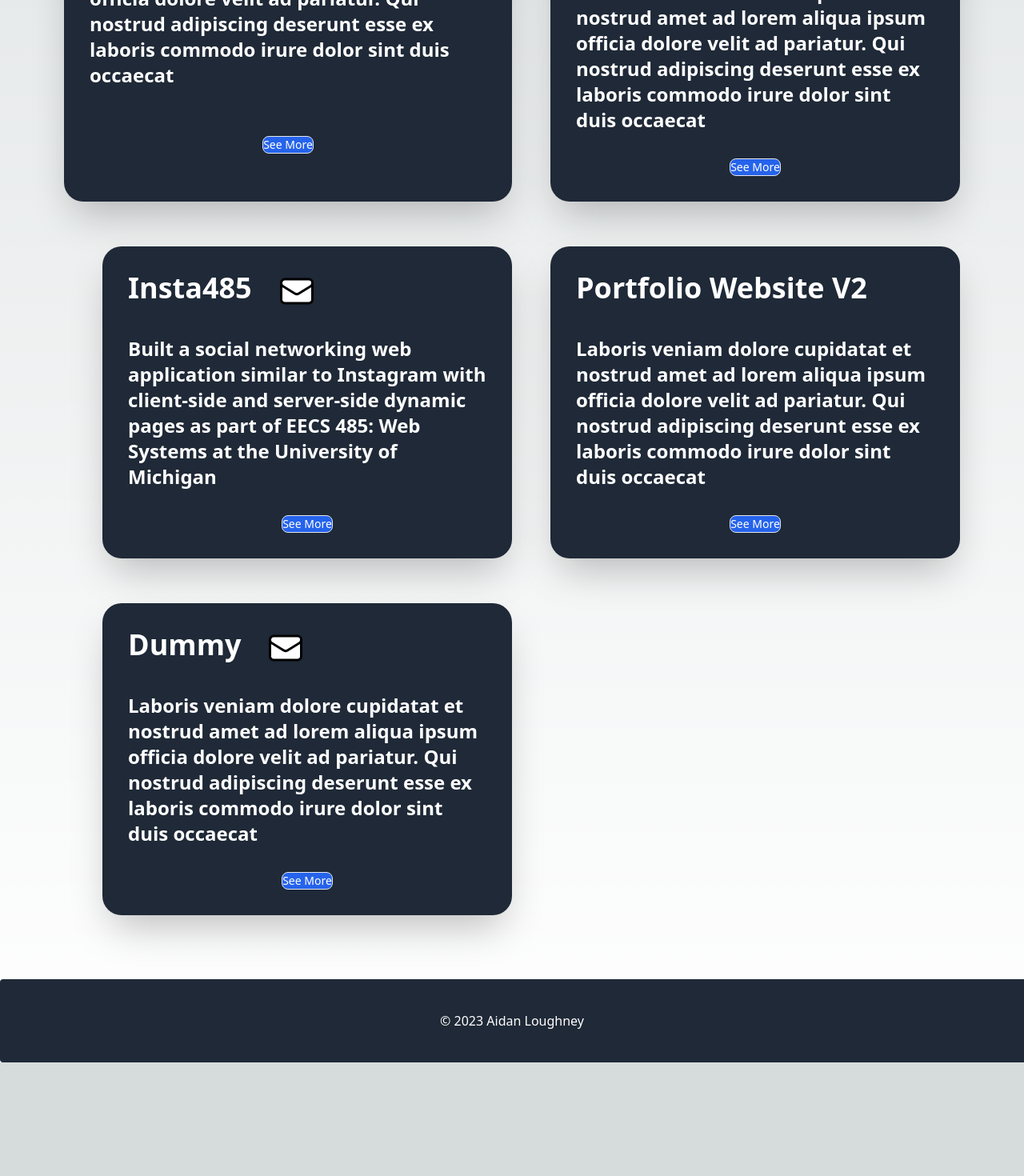
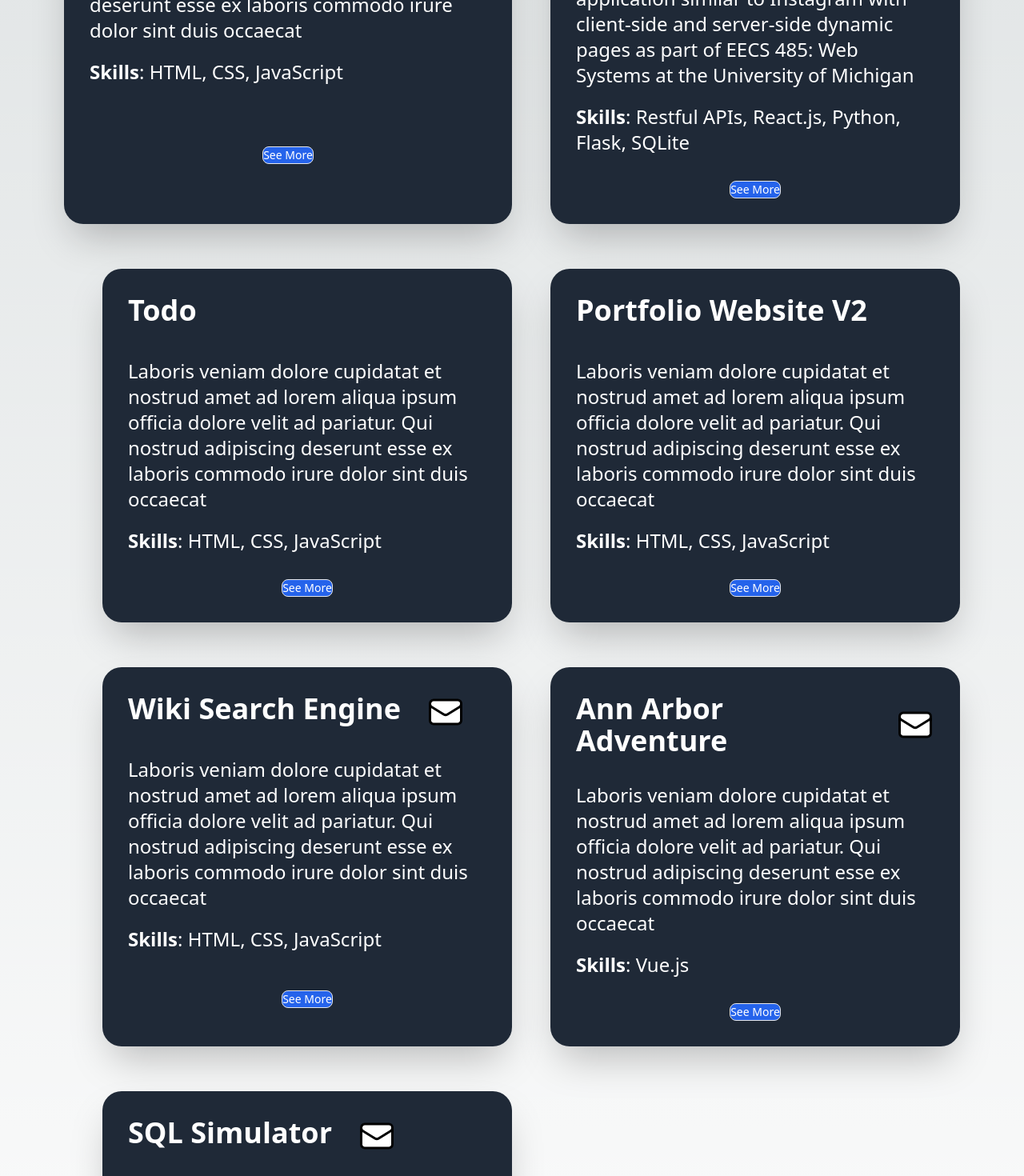
Before and after one commit to arlough/personal-website-v3, a Next.js app: page / in a window 1280 px wide. Shown: the part 980-2450 px from the top of the page at 80% size. Before the commit the page ends 2308 px from the top, so only its background shows below. Built offline with nearby package versions, Linux system fonts and the light colour scheme.

Commit message:
cleaning up to publish an initial version

```diff
--- a/src/components/About.js
+++ /dev/null
@@ -1,7 +0,0 @@
-import React from 'react'
-
-export default function About() {
-  return (
-    <div>About</div>
-  )
-}
--- a/src/components/Hero.js
+++ b/src/components/Hero.js
@@ -6,7 +6,7 @@ export default function Hero(){
     return (
         <div className="flex flex-col-reverse self-center justify-between h-auto mt-24 ml-20 mr-20 overflow-hidden text-white lg:max-w-7xl lg:space-x-10 lg:flex-row">
             {/* Hero container div */}
-            <div className="flex flex-col justify-between flex-grow w-auto px-8 py-8 space-y-8 border lg:w-1/5 rounded-3xl bg-primary">
+            <div id="hero" className="flex flex-col justify-between flex-grow w-auto px-8 py-8 space-y-8 border lg:w-1/5 rounded-3xl bg-primary">
                 {/* Left side */}
                 <div className="flex flex-col space-y-8 ">
                 <div className="text-4xl font-extrabold text-white md:text-6xl">
--- a/src/components/Navbar.js
+++ b/src/components/Navbar.js
@@ -8,7 +8,7 @@ export default function Navbar(){
                     <div className='flex px-5 py-2 space-x-5'>
                     {/* right nav */}
                     <div className='flex items-center space-x-5 '>
-                        <a href="#" className='px-3 py-2 hover:text-hover'>
+                        <a href="#hero" className='px-3 py-2 hover:text-hover'>
                             About Me
                         </a>
                         <a href="#projects" className='px-3 py-2 hover:text-hover'>
--- a/src/components/Project.js
+++ b/src/components/Project.js
@@ -2,7 +2,7 @@ import React from 'react'
 
 export default function Project(props) {
   return (
-    <div className="flex flex-col justify-between flex-grow px-8 py-8 space-y-8 shadow-2xl rounded-3xl bg-primary">
+    <div id={"project-" + props.info.id} className="flex flex-col justify-between flex-grow px-8 py-8 space-y-8 shadow-2xl rounded-3xl bg-primary">
     <div className="flex flex-row space-x-8 ">
     <div className="text-2xl font-bold text-white self-left md:text-4xl">
         {props.info.name}
@@ -22,8 +22,10 @@ export default function Project(props) {
         }
           </div>
     </div>
-    <div className="flex-grow text-xl font-bold text-white md:text-2xl">
-      {props.info.summary}
+    <div className="flex flex-col flex-grow space-y-5 text-white text-l md:text-2xl">
+      <div>{props.info.summary}</div>
+      <div><b>Skills</b>: {props.info.skills.join(', ')}</div>
+
           </div>
     <div className="flex self-center my-auto space-x-8 text-4xl text-white h-1/4">
           <a className="self-center text-sm border rounded-lg bg-secondary" href="#" >
--- a/src/components/Projects.js
+++ b/src/components/Projects.js
@@ -2,36 +2,51 @@ import React from 'react'
 import Project from './Project'
 
 export default function Projects() {
+
+  // Eventually I want to replace this with markdown files for each project
+  // Temp solution is a list of dictionaries
+  // Dict format
+  // {
+  //   "id" : (int)
+  //   "name" :  (string),
+  //   "date" : When this project was done (string),
+  //   "summary" : Short description of project, displays on main page (string)
+  //   "description" : TBA - Longer description of project, displays on project page (string)
+  //   "skills" : List of skills learned while making this app (list[string])
+  //   "header_img" : Header image to be shown as part of card on main page (string)
+  //   "media" : TBA - Additional images and videos showing off project, displays on project page (list[string])
+  //   "demo_link" : TBA - Additonal direct link to demo, displays on project page
+  //   "src_link" : Link to git repo (string)
+  // },
+
   const projects = [
+
     {
       "id" : 1,
+      "name" : "TuneBot",
+      "date" : "dd/mm/yy",
+      "summary" : "Laboris veniam dolore cupidatat et nostrud amet ad lorem aliqua ipsum officia dolore velit ad pariatur. Qui nostrud adipiscing deserunt esse ex laboris commodo irure dolor sint duis occaecat",
+      "skills" : ['HTML', 'CSS', 'JavaScript'],
+      "header_img" : "#",
+      "src_link" : "https://github.com/mumichians/TuneBot-WebApp",
+    },
+    {
+      "id" : 2,
+      "name" : "Insta485",
+      "date" : "/mm/yy",
+      "summary" : "Built a social networking web application similar to Instagram with client-side and server-side dynamic pages as part of EECS 485: Web Systems at the University of Michigan",
+      "skills" : ['Restful APIs', 'React.js', 'Python', 'Flask', 'SQLite'],
+      "header_img" : "#",
+      "src_link" : "",
+    },
+    {
+      "id" : 3,
       "name" : "Todo",
       "date" : "dd/mm/yy",
       "summary" : "Laboris veniam dolore cupidatat et nostrud amet ad lorem aliqua ipsum officia dolore velit ad pariatur. Qui nostrud adipiscing deserunt esse ex laboris commodo irure dolor sint duis occaecat",
       "skills" : ['HTML', 'CSS', 'JavaScript'],
       "header_img" : "#",
-      "demo_link" : "https://todo-dashboard.netlify.app/",
       "src_link" : "https://github.com/ArLough/todo",
-    },
-    {
-      "id" : 2,
-      "name" : "TuneBot",
-      "date" : "dd/mm/yy",
-      "summary" : "Laboris veniam dolore cupidatat et nostrud amet ad lorem aliqua ipsum officia dolore velit ad pariatur. Qui nostrud adipiscing deserunt esse ex laboris commodo irure dolor sint duis occaecat",
-      "skills" : ['HTML', 'CSS', 'JavaScript'],
-      "header_img" : "#",
-      "demo_link" : "#",
-      "src_link" : "https://github.com/mumichians/TuneBot-WebApp",
-    },
-    {
-      "id" : 3,
-      "name" : "Insta485",
-      "date" : "/mm/yy",
-      "summary" : "Built a social networking web application similar to Instagram with client-side and server-side dynamic pages as part of EECS 485: Web Systems at the University of Michigan",
-      "skills" : ['Restful APIs', 'React.js', 'Python', 'Flask', 'SQLite'],
-      "header_img" : "#",
-      "demo_link" : "#",
-      "src_link" : "",
     },
     {
       "id" : 4,
@@ -40,17 +55,33 @@ export default function Projects() {
       "summary" : "Laboris veniam dolore cupidatat et nostrud amet ad lorem aliqua ipsum officia dolore velit ad pariatur. Qui nostrud adipiscing deserunt esse ex laboris commodo irure dolor sint duis occaecat",
       "skills" : ['HTML', 'CSS', 'JavaScript'],
       "header_img" : "#",
-      "demo_link" : "#",
       "src_link" : "https://github.com/ArLough/Personal-Website-V2",
     },
     {
       "id" : 5,
-      "name" : "Dummy",
+      "name" : "Wiki Search Engine",
       "date" : "dd/mm/yy",
       "summary" : "Laboris veniam dolore cupidatat et nostrud amet ad lorem aliqua ipsum officia dolore velit ad pariatur. Qui nostrud adipiscing deserunt esse ex laboris commodo irure dolor sint duis occaecat",
       "skills" : ['HTML', 'CSS', 'JavaScript'],
       "header_img" : "#",
-      "demo_link" : "#",
+      "src_link" : "#",
+    },
+    {
+      "id" : 5,
+      "name" : "Ann Arbor Adventure",
+      "date" : "dd/mm/yy",
+      "summary" : "Laboris veniam dolore cupidatat et nostrud amet ad lorem aliqua ipsum officia dolore velit ad pariatur. Qui nostrud adipiscing deserunt esse ex laboris commodo irure dolor sint duis occaecat",
+      "skills" : ["Vue.js"],
+      "header_img" : "#",
+      "src_link" : "#",
+    },
+    {
+      "id" : 5,
+      "name" : "SQL Simulator",
+      "date" : "dd/mm/yy",
+      "summary" : "Laboris veniam dolore cupidatat et nostrud amet ad lorem aliqua ipsum officia dolore velit ad pariatur. Qui nostrud adipiscing deserunt esse ex laboris commodo irure dolor sint duis occaecat",
+      "skills" : ['HTML', 'CSS', 'JavaScript'],
+      "header_img" : "#",
       "src_link" : "#",
     }
   ];
--- a/src/pages/index.js
+++ b/src/pages/index.js
@@ -2,7 +2,6 @@ import Image from 'next/image'
 import { Inter } from 'next/font/google'
 import Navbar from '@/components/Navbar'
 import Hero from '@/components/Hero'
-import About from '@/components/About'
 import Projects from '@/components/Projects'
 import Footer from '@/components/Footer'
 
@@ -10,11 +9,12 @@ const inter = Inter({ subsets: ['latin'] })
 
 export default function Home() {
   return (
-    <div className='flex flex-col  bg-grey-600'>
+    <div className='flex flex-col bg-grey-600'>
       <Navbar></Navbar>
       <Hero></Hero>
-      <About></About>
+      {/* Additional About? */}
       <Projects></Projects>
+      {/* Fun links section or "on the web section" */}
       <Footer></Footer>
     </div>
 
```
Also changed, not shown: 1 other file (tests, documents, lock files or other folders).
